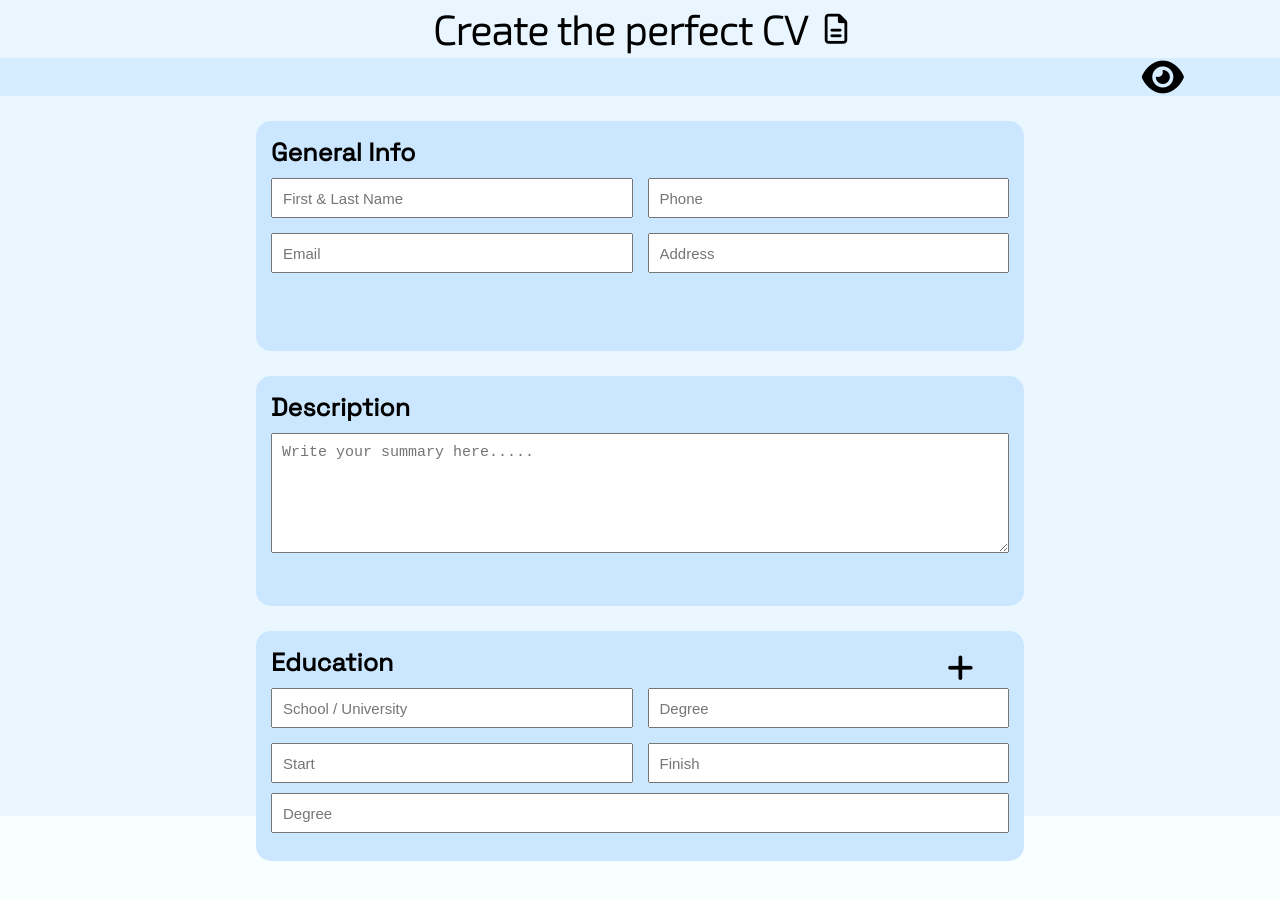
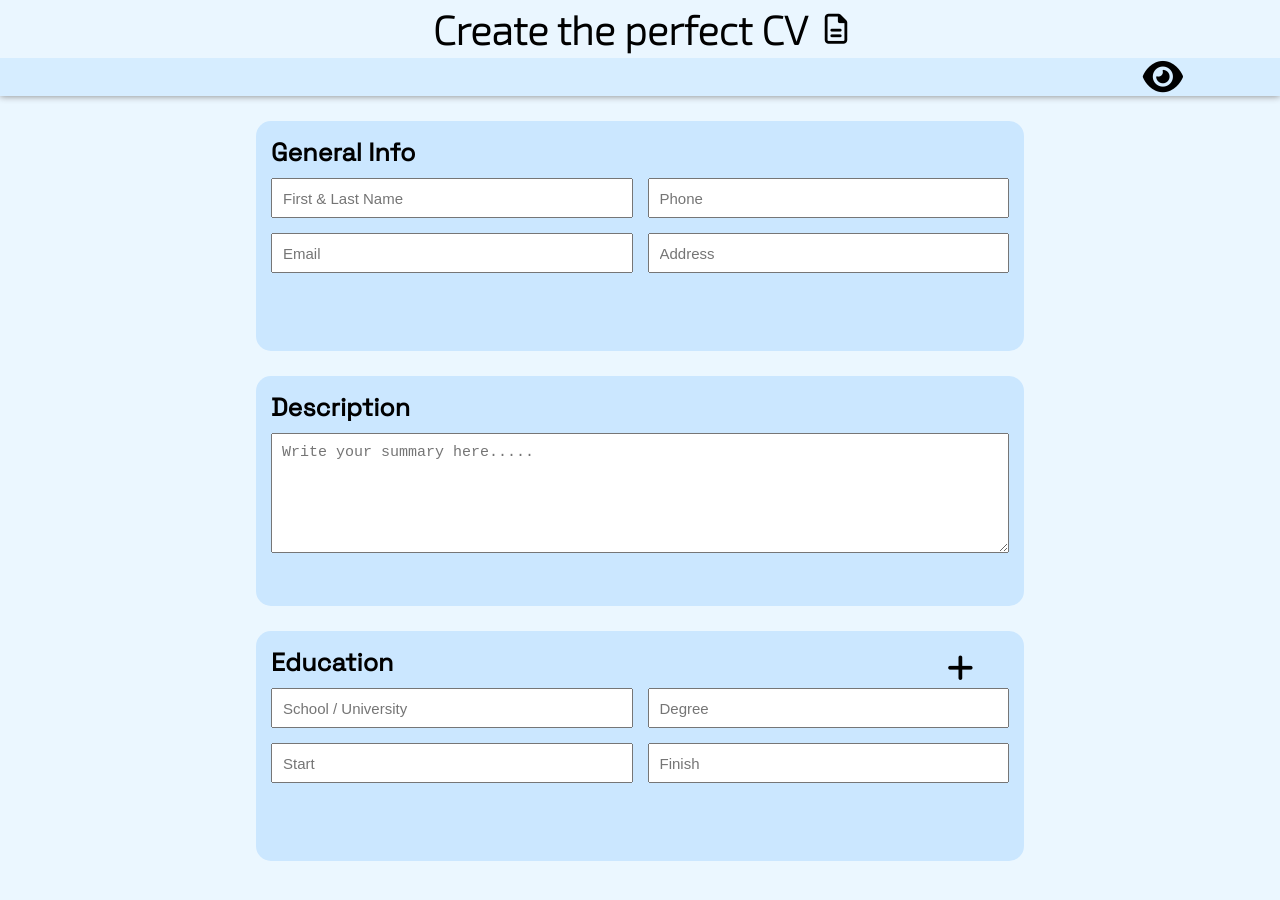
Before and after one commit to Negrea-Andrei/CV-App, a React (Vite) app: page / in a window 1280 px wide. Shown: the top 900 px of the page. Before the commit the page ends 861 px from the top, so only its background shows below. Built offline with nearby package versions, Linux system fonts and the light colour scheme.

Commit message:
Turn header sticky

```diff
--- a/src/App.css
+++ b/src/App.css
@@ -1,10 +1,11 @@
 .contain {
     width: 100%;
-    height: 90vh;
+    height: 150vh;
     display: flex;
     flex-direction: column;
     align-items: center;
     background-color: var(--containerColor);
+    position: relative;
 }
 
 .section {
--- a/src/components/Education/Education.jsx
+++ b/src/components/Education/Education.jsx
@@ -35,12 +35,6 @@ function Education({ education }) {
               name="finish_school"
             />
           </div>
-          <input
-            placeholder="Degree"
-            type="text"
-            id="degree"
-            name="Degree"
-          />
         </>
       ) : (
         "Salut"
--- a/src/components/Header/Header.css
+++ b/src/components/Header/Header.css
@@ -9,6 +9,9 @@
     justify-content: center;
     align-items: center;
     box-shadow: 0px 0px 7px grey;
+    position: sticky;
+    top: 0;
+    z-index: 1;
 }
 
 h1{
```
